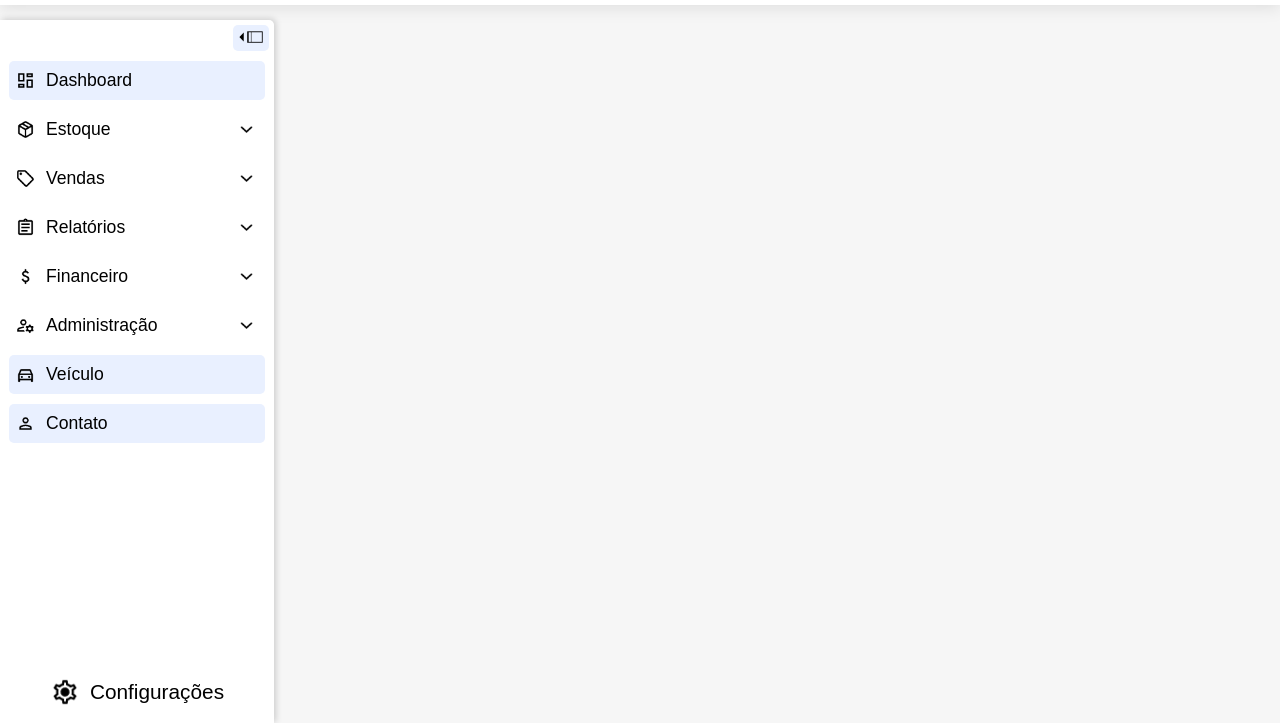
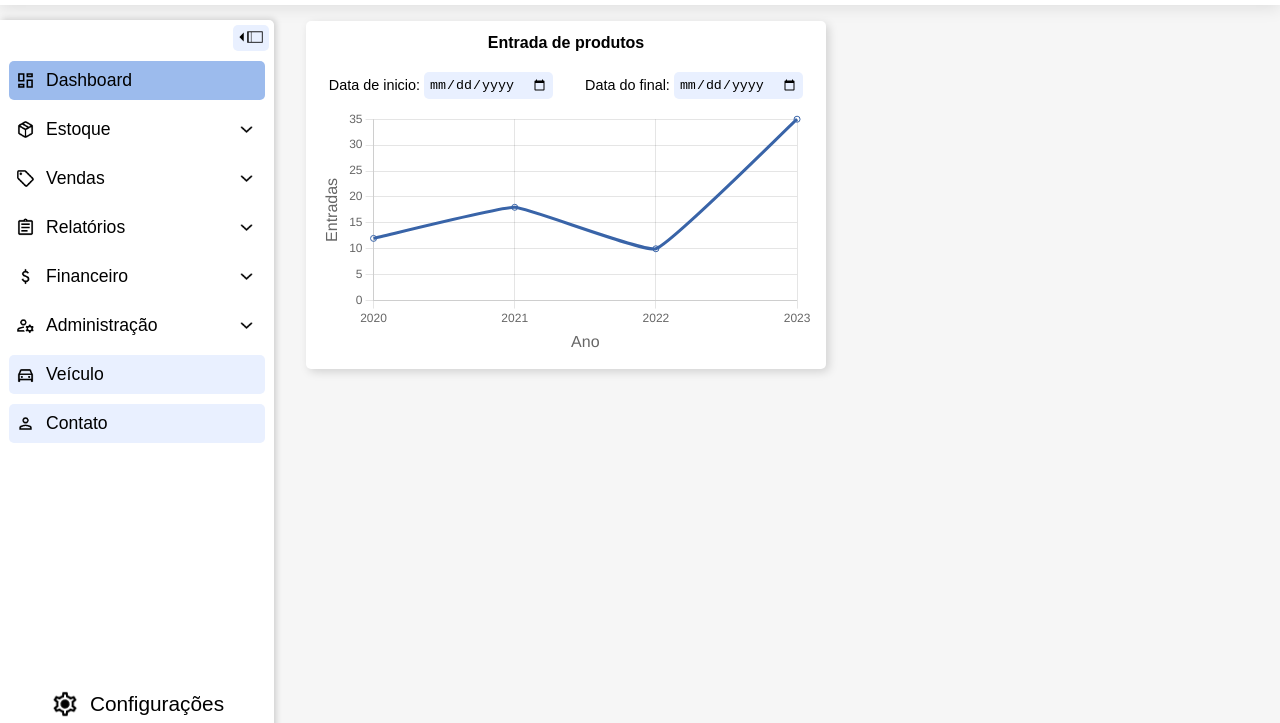
Before and after one commit to matheushnunes/SGA_ONLINE_fork, a plain HTML site: page Principal/principal.html in a window 1280 px wide. Shown: the part 77-800 px from the top of the page. Drawn offline with nearby package versions, Linux system fonts and the light colour scheme.

Commit message:
Ajustes no grafico.

```diff
--- a/Principal/javaScript.js
+++ b/Principal/javaScript.js
@@ -144,8 +144,8 @@ let azul = "#3964A8";
 let azul1 = "#9CBBED";
 let azul_1 = "#E9F0FF";
 
-const ctx = document.getElementById('myChart').getContext('2d');
-const meuGrafico = new Chart(ctx, {
+const canva_grafico_entrada_produtos = document.getElementById('grafico_entrada_produtos').getContext('2d');
+const grafico_entrada_produtos = new Chart(canva_grafico_entrada_produtos, {
   type: 'line', // Gráfico de linha (que pode ser usado para gráficos de área)
   data: {
     labels: ['2020', '2021', '2022', '2023'], // Anos no eixo X
@@ -156,15 +156,7 @@ const meuGrafico = new Chart(ctx, {
       backgroundColor: 'rgb(0,0,0,0)', // Cor de fundo (azul claro)
       borderColor: azul, // Cor da linha
       tension: 0.1 // Suavizar a curva da linha
-    },
-    {
-        label: 'Saídas de Produtos', // Legenda da segunda linha
-        data: [5, 10, 24, 13], // Dados da segunda linha
-        fill: false, // Não preenche a área abaixo da linha
-        backgroundColor: 'rgba(168, 57, 57, 0.2)', // Cor de preenchimento, caso necessário
-        borderColor: '#A83939', // Cor da linha da segunda linha (vermelho)
-        tension: 0.1 // Suaviza a linha
-      }]
+    }]
   },
   options: {
     scales: {
@@ -195,3 +187,68 @@ const meuGrafico = new Chart(ctx, {
     }
   }
 });
+
+const canva_grafico_saida_produtos = document.getElementById('grafico_saida_produtos').getContext('2d');
+const grafico_saida_produtos = new Chart(canva_grafico_saida_produtos, {
+  type: 'line', // Gráfico de linha (que pode ser usado para gráficos de área)
+  data: {
+    labels: ['2020', '2021', '2022', '2023'], // Anos no eixo X
+    datasets: [{
+      label: 'Saídas', // Legenda
+      data: [12, 18, 10, 35], // Valores no eixo Y
+      fill: true, // Preencher a área abaixo da linha
+      backgroundColor: 'rgb(0,0,0,0)', // Cor de fundo (azul claro)
+      borderColor: azul, // Cor da linha
+      tension: 0.1 // Suavizar a curva da linha
+    }]
+  },
+  options: {
+    scales: {
+      x: {
+        title: {
+          display: true,
+          text: 'Ano', // Rótulo do eixo X
+          font: {
+            size: 16
+          }
+        }
+      },
+      y: {
+        beginAtZero: true,
+        title: {
+          display: true,
+          text: 'Entradas', // Rótulo do eixo Y
+          font: {
+            size: 16
+          }
+        }
+      },
+    },
+    plugins: {
+      legend: {
+        display: false // Ocultar a legenda
+      }
+    }
+  }
+});
+// Responsividade do gráfico:
+const pai = document.querySelector('.filtro_grafico');
+const filho = document.querySelectorAll('.filtro');
+
+const observer = new ResizeObserver(entries => {
+  entries.forEach(entry => {
+    console.log(entry.contentRect.width)
+    filho.forEach(e=>{
+        if (entry.contentRect.width > 445) {
+            e.style.justifyContent = 'center';
+            e.style.width = "min-content"
+        } else {
+            e.style.width = "100%"
+            e.style.justifyContent = 'space-between';
+        }
+    })
+
+  });
+});
+
+observer.observe(pai);
--- a/Principal/principal.html
+++ b/Principal/principal.html
@@ -1,5 +1,5 @@
 <!DOCTYPE html>
-<html lang="pt-br ">
+<html lang="pt-br">
 <head>
     <meta charset="UTF-8">
     <meta name="viewport" content="width=device-width, initial-scale=1.0">
@@ -44,7 +44,7 @@
                 <img id="icone_aba" class="aba_fechar" src="imagens/icone_fechar_aba.png" alt="icone_fechar_aba">
             </button>
         </div>
-        <button class="btn btn_menu" id="btn_dashboard">
+        <button class="btn btn_menu modulo_selecionado" id="btn_dashboard">
             <img class="img_icone_menu" src="imagens/icone_dashboard.svg" alt="icone_dashboard">
             <span class="span_modulo">Dashboard</span>
             <div class="hide_text">Dashboard</div>
@@ -122,22 +122,40 @@
         </button>
     </nav>
     <main id="main">
-        <div style="width: 100%;" class="item_dashboard">
+        <div class="item_dashboard">
             <div class="header_grafico">
-                <span>Entrada de produtos por periodo</span>
+                <h2>Entrada de produtos</h2>
                 <div class="filtro_grafico">
                     <div class="filtro">
+                        <span>Data de inicio:</span>
                         <input type="date" class="input_date">
                     </div>
 
                     <div class="filtro">
+                        <span>Data do final:</span>
                         <input type="date" class="input_date">
                     </div>
                 </div>
             </div>
-            <canvas id="myChart"></canvas>
+            <canvas id="grafico_entrada_produtos"></canvas>
         </div>
+        <div class="item_dashboard" style="display: none;">
+            <div class="header_grafico">
+                <h2>Saída de produtos</h2>
+                <div class="filtro_grafico">
+                    <div class="filtro">
+                        <span>Data de inicio:</span>
+                        <input type="date" class="input_date">
+                    </div>
 
+                    <div class="filtro">
+                        <span>Data do final:</span>
+                        <input type="date" class="input_date">
+                    </div>
+                </div>
+            </div>
+            <canvas id="grafico_saida_produtos"></canvas>
+        </div>
     </main>
     <script src="javaScript.js"></script>
 
--- a/Principal/style.css
+++ b/Principal/style.css
@@ -201,6 +201,7 @@ nav {
     align-items: center;
     max-width: 274px;
     min-height: calc(100vh - 97px);
+    height: calc(100vh - 85px);
     background-color: white;
     box-shadow: 2px -1px 6.4px rgba(0, 0, 0, 0.17);
     border-radius: 0 5px 0 0;
@@ -375,32 +376,49 @@ nav .dropdown.mini, .span_modulo.mini, .seta_cima_baixo.mini {
 /* Main: */
 
 main {
-    display: none;
-    margin-left: 290px;
+    flex-flow: row wrap;
+    margin: 0px 1rem 1rem 290px;
 }
 
 /* Dashboard */
 
 .item_dashboard {
-    max-width: 500px;
+    max-width: 520px;
     background-color: white;
-    padding: 10px;
+    padding: 0.8rem;
+    margin: 1rem;
     border-radius: 5px;
     box-shadow: 3px 3px 10px rgba(0, 0, 0, 0.144);
 }
 .header_grafico {
     display: flex;
-    flex-flow: row;
+    flex-flow: column;
+    gap: 20px;
     justify-content: space-between;
     padding: 0 10px;
     margin-bottom: 10px;
 }
+.header_grafico h2 {
+    text-align: center;
+    font: 600 1em arial;
+}
 .filtro_grafico {
     display: flex;
-    flex-flow: row;
+    flex-flow: row wrap;
+    justify-content: space-between;
     gap: 15px;
 }
-
+.filtro {
+    display: flex;
+    flex-flow: row nowrap;
+    align-items: center;
+    justify-content: space-between;
+    gap: 4px;
+    font-size: 0.9em;
+}
+.filtro span {
+    white-space: nowrap;
+}
 .input_date {
     background-color: var(--azul-1);
     border: none;
@@ -461,6 +479,10 @@ main {
         justify-content: center;
         margin: auto 0 25px 0; /* Espaçamento maior entre os botões */
         font-size: 1em;
+    }
+
+    main {
+        margin-left: 198px;
     }
 }
 
```
